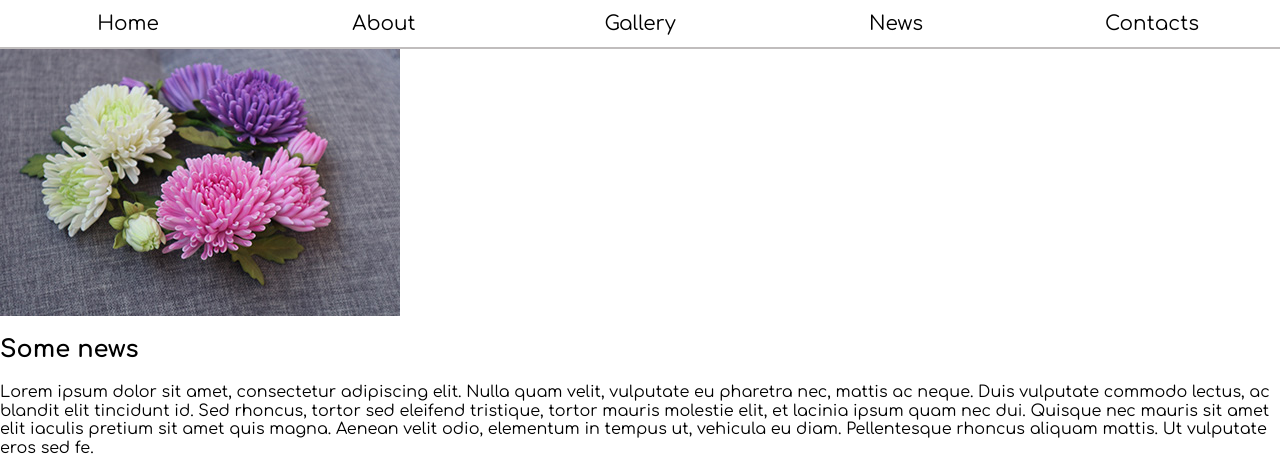
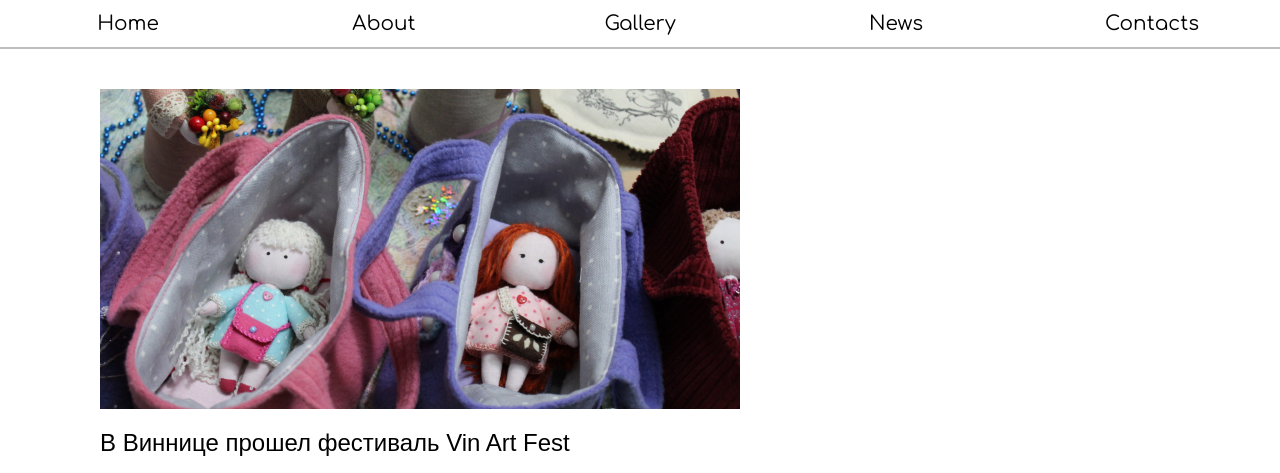
Before and after one commit to IrynaPiddubniak/Flowers, a plain HTML site: page news/index.html in a window 1280 px wide. Shown: the top 473 px of the page. Drawn offline with Linux system fonts and the light colour scheme; a web font is replaced by a local one.

Commit message:
added sections to file news

```diff
--- a/news/index.html
+++ b/news/index.html
@@ -16,11 +16,16 @@
         </nav>
     </header>
 
-    <section>
-        <section>
-            <img src="../gallery/IMG_14524.jpg" alt="">
-            <h2>Some news</h2>
-            <p>Lorem ipsum dolor sit amet, consectetur adipiscing elit. Nulla quam velit, vulputate eu pharetra nec, mattis ac neque. Duis vulputate commodo lectus, ac blandit elit tincidunt id. Sed rhoncus, tortor sed eleifend tristique, tortor mauris molestie elit, et lacinia ipsum quam nec dui. Quisque nec mauris sit amet elit iaculis pretium sit amet quis magna. Aenean velit odio, elementum in tempus ut, vehicula eu diam. Pellentesque rhoncus aliquam mattis. Ut vulputate eros sed fe.</p>
+    <section class="allnew">
+        <section class="new">
+            <img src="zapxxmeusf.jpg" alt="">
+            <h2><a href="http://vinnitsa.biz/news/318/" target="_blank">В Виннице прошел фестиваль Vin Art Fest</a></h2>
+            <p>Lorem ipsum dolor sit amet, consectetur adipiscing elit. Nulla quam velit, vulputate eu pharetra nec, mattis ac neque. Duis vulputate commodo lectus, ac blandit elit tincidunt id. Sed rhoncus, tortor sed.</p>
+        </section>
+        <section class="new">
+            <img src="16406822.jpg" alt="">
+            <h2><a href="">Some news</a></h2>
+            <p>Lorem ipsum dolor sit amet, consectetur adipiscing elit. Nulla quam velit, vulputate eu pharetra nec, mattis ac neque. Duis vulputate commodo lectus, ac blandit elit tincidunt id. Sed rhoncus, tortor sed.</p>
         </section>
     </section>
 
--- a/news/style.css
+++ b/news/style.css
@@ -1,6 +1,7 @@
 @import url('https://fonts.googleapis.com/css?family=Comfortaa:400,700');
 @import url('https://fonts.googleapis.com/css?family=Archivo:400,700');
 @import url('https://fonts.googleapis.com/css?family=Rouge+Script');
+@import url('https://fonts.googleapis.com/css?family=Muli:400,700');
 
 body{
     font-family: 'Comfortaa', cursive;
@@ -29,7 +30,37 @@ a:hover {
     color: #1e6499;
 }
 
+.allnew {
+    margin: 40px 100px;
+    width: 50%;
+}
 
+.allnew a {
+    text-decoration: none;
+    color: black;
+}
+
+.allnew a:hover {
+    color: #1e6499;
+}
+
+.allnew img {
+    width: 100%;
+}
+
+.allnew p {
+    padding-bottom: 20px;
+    border-bottom: 1px solid #c0bdbd;
+}
+
+.new {
+    margin-bottom: 40px;
+}
+
+.new h2 {
+    font-family: 'Muli', sans-serif;
+    font-weight: normal;
+}
 
 footer {
     margin: 2% 8% 1% 8%;
```
Also changed, not shown: news/16406822.jpg (added), news/zapxxmeusf.jpg (added).
